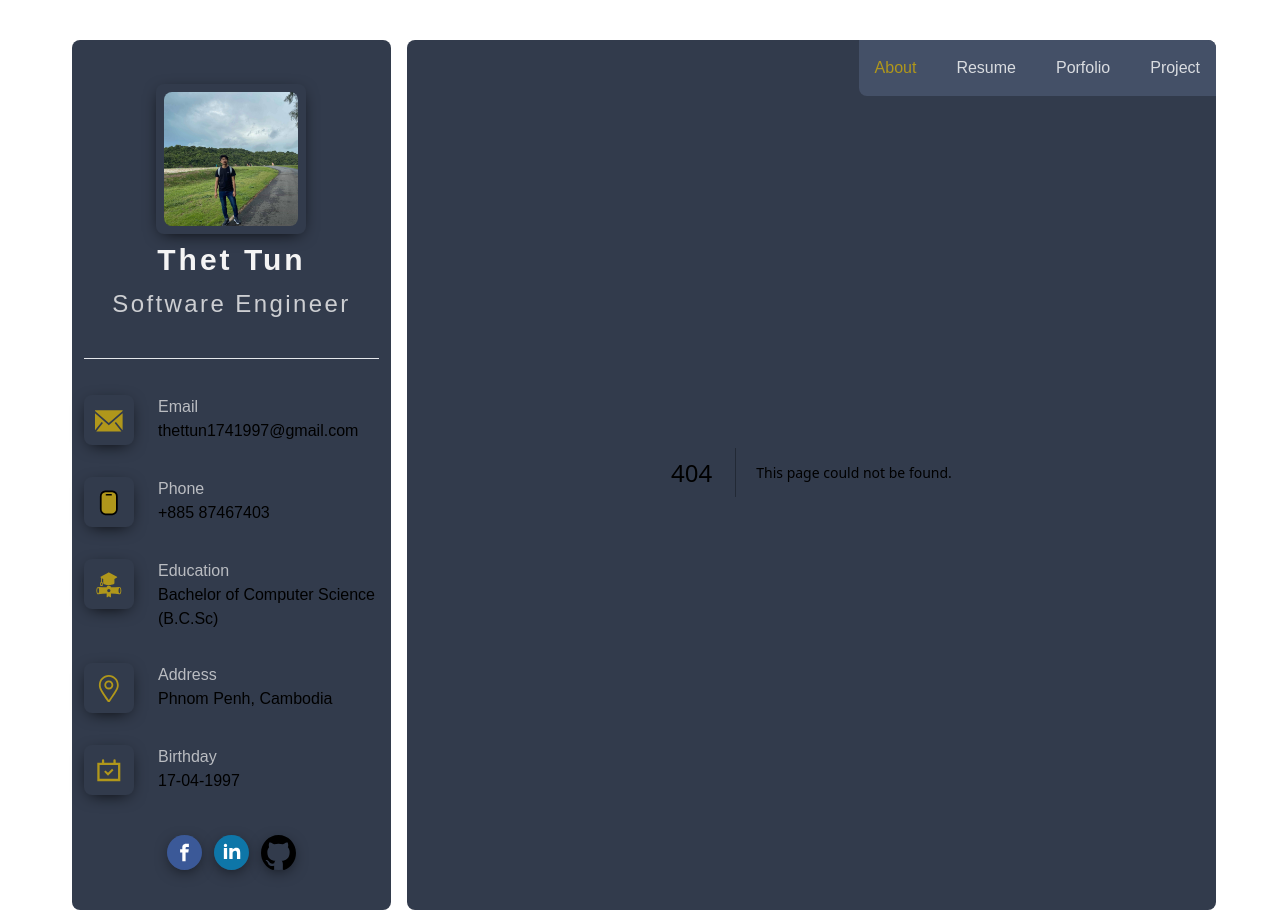
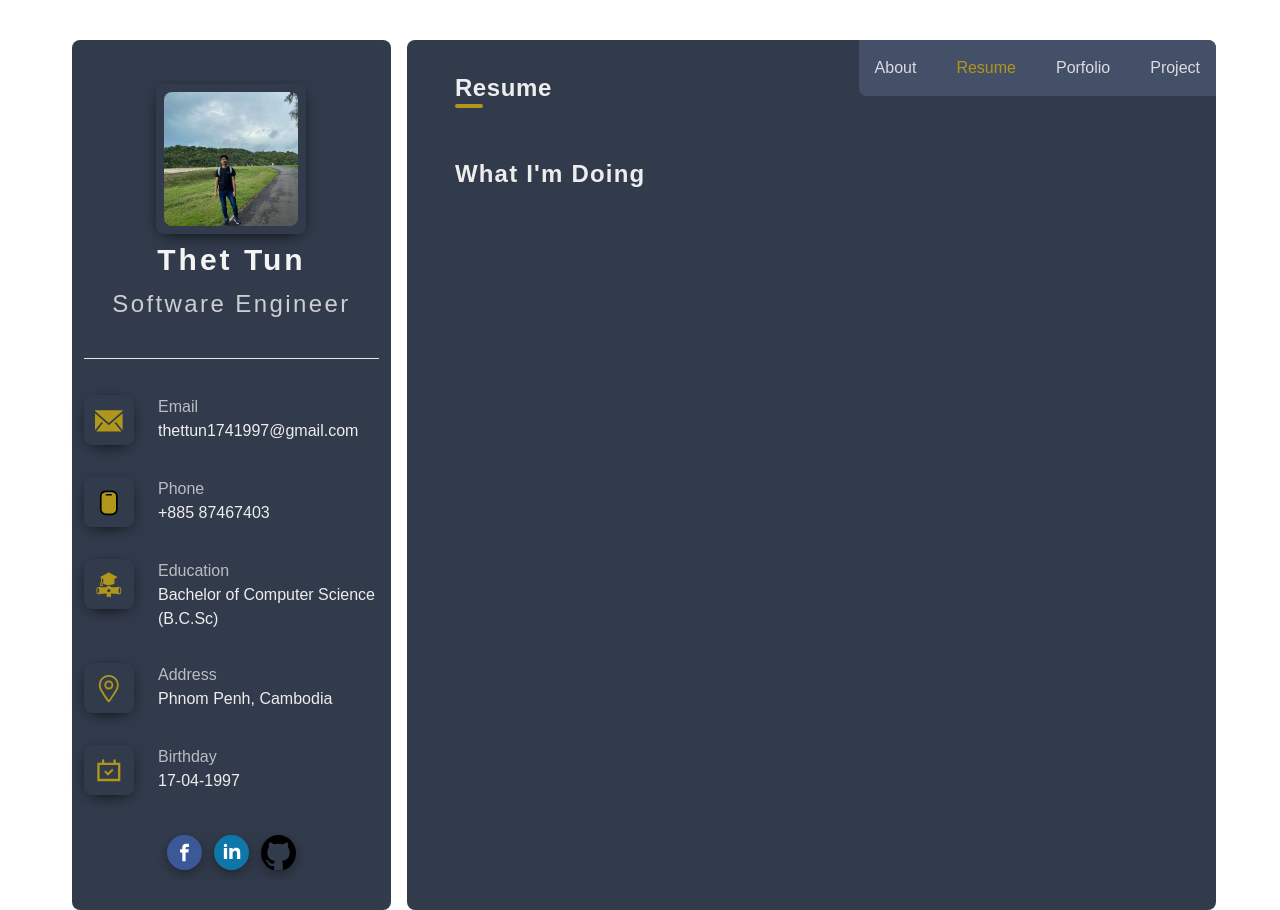
Before and after one commit to thettun17/portfolio, a Next.js app: page /resume in a window 1280 px wide. Before the commit this address had no page. Built offline with nearby package versions, Linux system fonts and the light colour scheme.

Commit message:
fixed with themes

```diff
--- a/app/globals.css
+++ b/app/globals.css
@@ -4,7 +4,7 @@
 
 :root {
   --background: #ffffff;
-  --foreground: #171717;
+  --foreground: #ededed;
   --menuActive: "#e4cb52";
 }
 
--- a/app/layout.tsx
+++ b/app/layout.tsx
@@ -1,8 +1,8 @@
 import type { Metadata } from "next";
 import localFont from "next/font/local";
 import "./globals.css";
-import Sidebar from "@/components/Sidebar";
-import Navbar from "@/components/Navbar";
+import Sidebar from "@/components/layouts/Sidebar";
+import Navbar from "@/components/layouts/Navbar";
 
 const geistSans = localFont({
   src: "./fonts/GeistVF.woff",
@@ -16,7 +16,7 @@ const geistMono = localFont({
 });
 
 export const metadata: Metadata = {
-  title: "Portfolio",
+  title: "Portfolio | Thet Tun",
   description: "Developed By Thet Tun",
 };
 
--- /dev/null
+++ b/app/resume/page.tsx
@@ -0,0 +1,11 @@
+"use client";
+
+import Resume from "@/components/Resume";
+
+export default function Page() {
+  return (
+    <>
+      <Resume />
+    </>
+  );
+}
--- a/components/Content.tsx
+++ /dev/null
@@ -1,12 +0,0 @@
-import Navbar from "./Navbar";
-export default function Content() {
-  return (
-    <div className="w-5/6 bg-primaryColor relative rounded-lg">
-      <Navbar />
-      <h2 className="text-lg font-bold mt-6 pl-4">
-        About Me
-        <div className="border-b border-2  border-iconColor w-[2%]"></div>
-      </h2>
-    </div>
-  );
-}
--- a/components/Navbar.tsx
+++ /dev/null
@@ -1,13 +0,0 @@
-import Link from "next/link";
-export default function Navbar() {
-  return (
-    <div className="absolute top-0 right-0 z-10">
-      <div className="flex gap-x-10 bg-secondaryColor p-4 rounded-bl-lg text-white/80">
-        <Link href="" className="active">About</Link>
-        <Link href="">Resume</Link>
-        <Link href="">Porfolio</Link>
-        <Link href="">Project</Link>
-      </div>
-    </div>
-  );
-}
--- /dev/null
+++ b/components/Resume.tsx
@@ -0,0 +1,12 @@
+export default function Resume() {
+  return (
+    <>
+      <h2 className="text-2xl font-bold tracking-wide mb-12">
+        Resume
+        <div className="rounded-md border-2 bg-iconColor border-iconColor w-[4%]"></div>
+      </h2>
+
+      <h2 className="text-md font-bold mb-5 tracking-wider">What I'm Doing</h2>
+    </>
+  );
+}
--- /dev/null
+++ b/components/layouts/Navbar.tsx
@@ -0,0 +1,17 @@
+"use client"
+import Link from "next/link";
+import { usePathname } from 'next/navigation'
+export default function Navbar() {
+  const pathName = usePathname();
+  const isActive = (path: String): boolean => pathName === path;
+  return (
+    <div className="absolute top-0 right-0 z-10">
+      <div className="flex gap-x-10 bg-secondaryColor p-4 rounded-bl-lg text-white/80">
+        <Link href="/" className={isActive('/') ? 'active' : ''}>About</Link>
+        <Link href="/resume" className={isActive('/resume') ? 'active' : ''}>Resume</Link>
+        <Link href="">Porfolio</Link>
+        <Link href="">Project</Link>
+      </div>
+    </div>
+  );
+}
```
Also changed, not shown: components/layouts/Sidebar.tsx (renamed from components/Sidebar.tsx).
